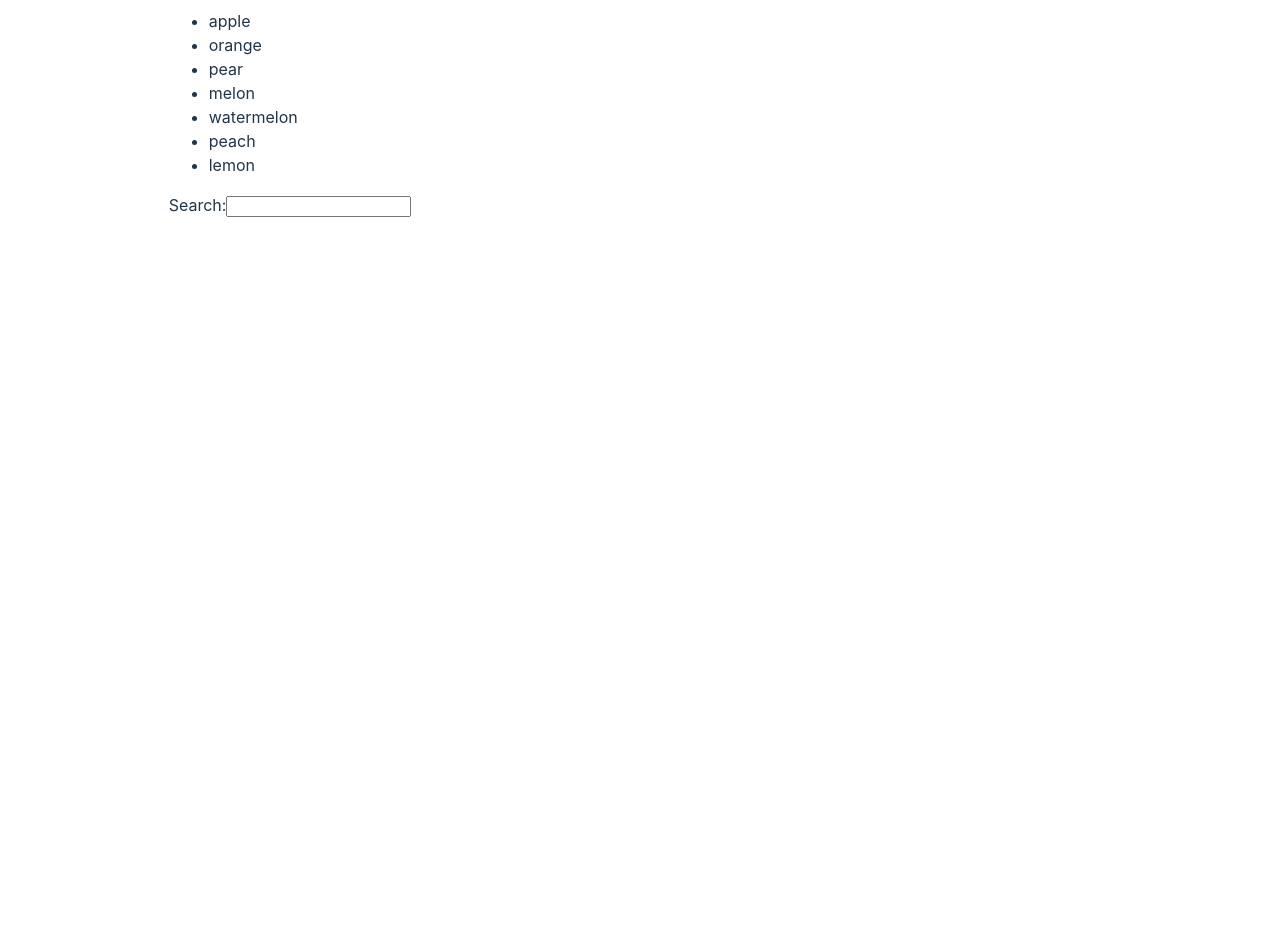
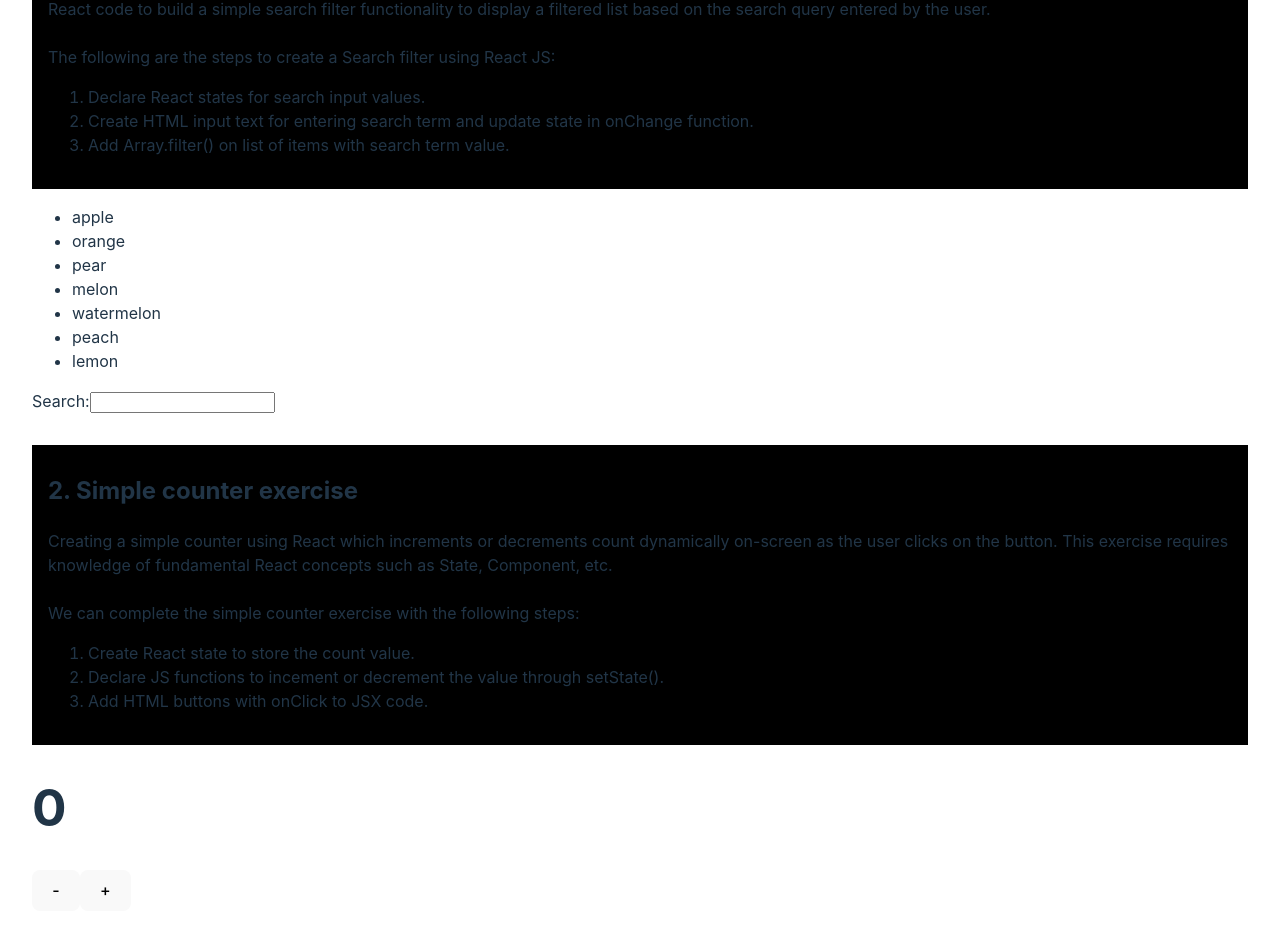
Before and after one commit to paininoa/personal-react-exercises, a React (Vite) app: page / in a window 1280 px wide. Shown: the part 300-1234 px from the top of the page. Before the commit the page ends 800 px from the top, so only its background shows below. Built offline with nearby package versions, Linux system fonts and the light colour scheme.

Commit message:
Exercise 2 completed

```diff
--- a/src/App.css
+++ b/src/App.css
@@ -3,3 +3,8 @@
   margin: 0 auto;
   padding: 2rem;
 }
+.explanation {
+  background-color: black;
+  padding: 0.5rem 1rem 1rem;
+  margin-top: 2rem;
+}
--- a/src/App.jsx
+++ b/src/App.jsx
@@ -1,6 +1,7 @@
 import { useState } from "react";
 import "./App.css";
 import SearchFilter from "./SearchFilter/SearchFilter";
+import SimpleCounter from "./SimpleCounter/SimpleCounter";
 
 function App() {
   const [count, setCount] = useState(0);
@@ -13,6 +14,8 @@ function App() {
       </h1>
 
       <SearchFilter />
+
+      <SimpleCounter />
     </>
   );
 }
--- a/src/SearchFilter/SearchFilter.jsx
+++ b/src/SearchFilter/SearchFilter.jsx
@@ -22,11 +22,24 @@ export default () => {
 
   return (
     <>
-      <h2>1. Build Search filter in React</h2>
-      <p>
-        React code to build a simple search filter functionality to display a
-        filtered list based on the search query entered by the user.
-      </p>
+      <div className="explanation">
+        <h2>1. Build Search filter in React</h2>
+        <p>
+          React code to build a simple search filter functionality to display a
+          filtered list based on the search query entered by the user. <br />
+          <br />
+          The following are the steps to create a Search filter using React JS:{" "}
+        </p>
+        <ol>
+          <li>Declare React states for search input values.</li>
+          <li>
+            Create HTML input text for entering search term and update state in
+            onChange function.
+          </li>
+          <li>Add Array.filter() on list of items with search term value.</li>
+        </ol>
+      </div>
+
       <ul>
         {fruits.map((e, i) => (
           <li key={i}>{e}</li>
--- a/src/SimpleCounter/SimpleCounter.css
+++ b/src/SimpleCounter/SimpleCounter.css
@@ -0,0 +1,6 @@
+.negative {
+  color: red;
+}
+.positive {
+  color: greenyellow;
+}
--- a/src/SimpleCounter/SimpleCounter.jsx
+++ b/src/SimpleCounter/SimpleCounter.jsx
@@ -0,0 +1,38 @@
+import React, { useState } from "react";
+import "./SimpleCounter.css";
+
+export default () => {
+  const [currentCount, setCurrentCount] = useState(0);
+
+  return (
+    <>
+      <div className="explanation">
+        <h2>2. Simple counter exercise</h2>
+        <p>
+          Creating a simple counter using React which increments or decrements
+          count dynamically on-screen as the user clicks on the button. This
+          exercise requires knowledge of fundamental React concepts such as
+          State, Component, etc. <br /> <br /> We can complete the simple
+          counter exercise with the following steps: <br />
+        </p>
+        <ol>
+          <li>Create React state to store the count value.</li>
+          <li>
+            Declare JS functions to incement or decrement the value through
+            setState().
+          </li>
+          <li>Add HTML buttons with onClick to JSX code.</li>
+        </ol>
+      </div>
+      <h1
+        className={
+          currentCount < 0 ? "negative" : currentCount > 0 ? "positive" : null
+        }
+      >
+        {currentCount}
+      </h1>
+      <button onClick={() => setCurrentCount(currentCount - 1)}>-</button>
+      <button onClick={() => setCurrentCount(currentCount + 1)}>+</button>
+    </>
+  );
+};
```
